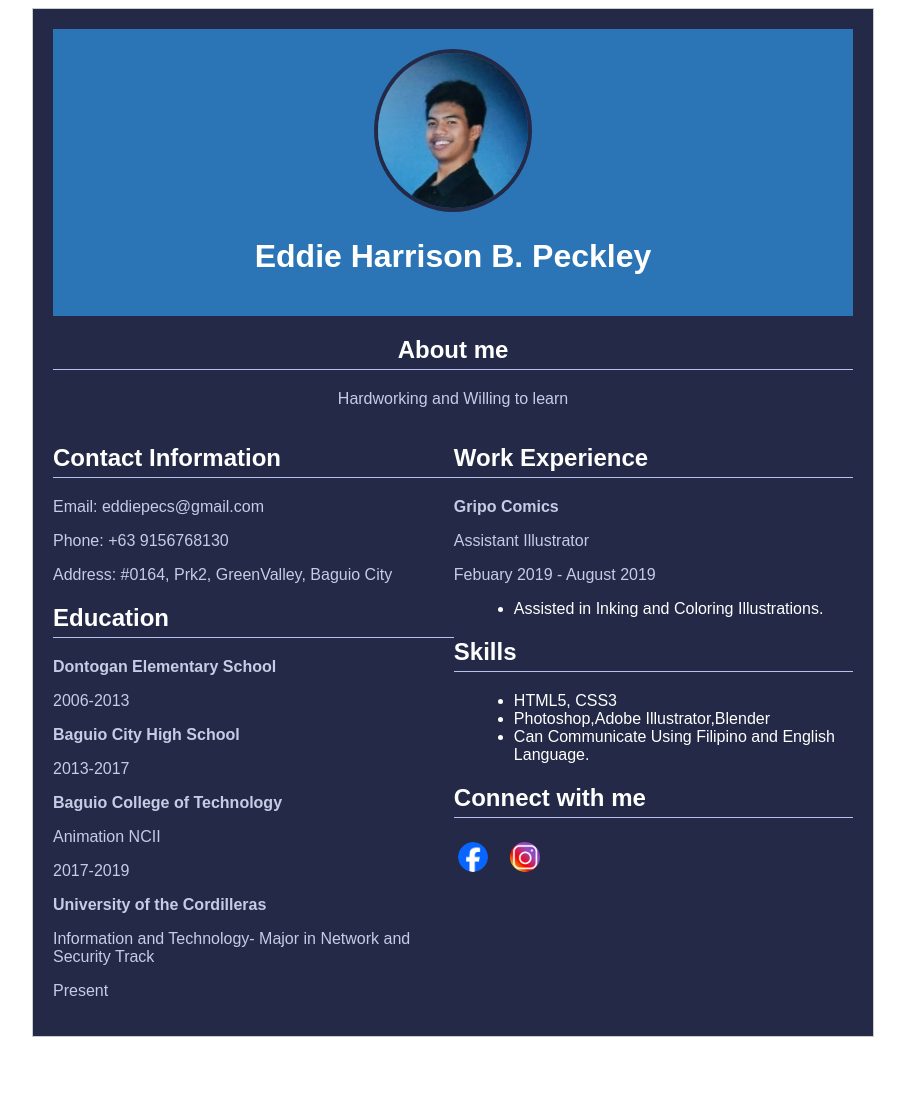
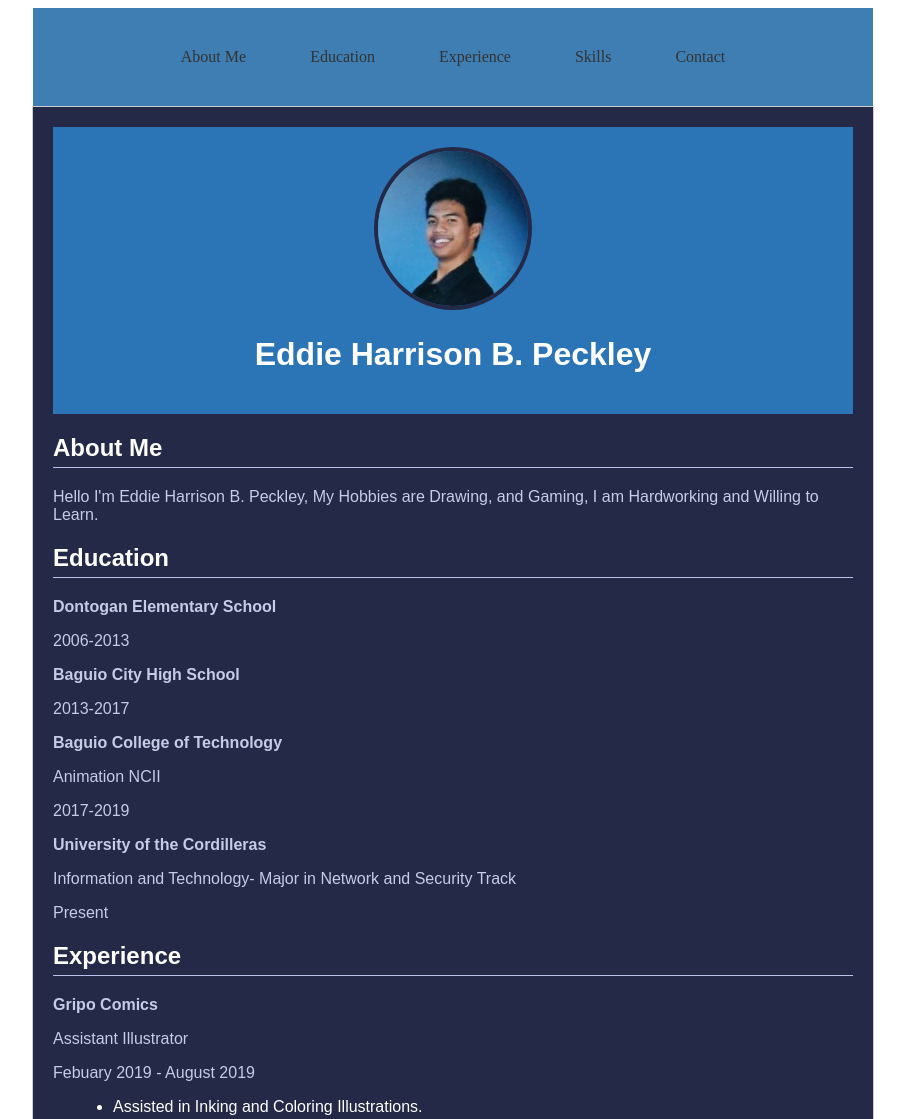
Before and after one commit to Eddiepecs/Peckley_Eddie-MyResume, a plain HTML site: page index.html in a window 1280 px wide. Shown: the top 1119 px of the page, without its empty margins (187-1092 px from the left). Before the commit the page ends 1045 px from the top, so only its background shows below. Drawn offline with Linux system fonts and the light colour scheme.

Commit message:
Update index.html

```diff
--- a/index.html
+++ b/index.html
@@ -7,27 +7,27 @@
   <script defer src="script.js"></script>
 </head>
 <body>
+  <nav>
+    <ul>
+        <li><a href="#about">About Me</a></li>
+        <li><a href= "#education">Education</a></li>
+        <li><a href="#experience">Experience</a></li>
+        <li><a href="#skills">Skills</a></li>
+        <li><a href="#contact">Contact</a></li>
+    </ul>
+  </nav>
   <div class="resume">
     <header>
       <img src="profile.jpg" alt="Profile Picture">
       <h1>Eddie Harrison B. Peckley</h1>
     </header>
 
-      <section class="About">
-        <h2>About me</h2>
-        <p>Hardworking and Willing to learn</p>
+    <section id="about">
+      <h2>About Me</h2>
+      <p>Hello I'm Eddie Harrison B. Peckley, My Hobbies are Drawing, and  Gaming, I am Hardworking and Willing to Learn. </p>
   </section>
 
-    <div class="content">
-      <section class="left-column">
-        <section class="contact">
-          <h2>Contact Information</h2>
-          <p>Email: eddiepecs@gmail.com</p>
-          <p>Phone: +63 9156768130</p>
-          <p>Address: #0164, Prk2, GreenValley, Baguio City</p>
-        </section>
-
-        <section class="education">
+  <section id="education">
       <h2>Education</h2>
       <p><strong>Dontogan Elementary School</strong></p>
         <p>2006-2013</p>
@@ -40,11 +40,9 @@
         <p>Information and Technology- Major in Network and Security Track</p>
         <p>Present</p>
   </section>
-      </section>
 
-      <section class="right-column">
-        <section class="experience">
-          <h2>Work Experience</h2>
+  <section id="experience">
+      <h2>Experience</h2>
       <p><strong>Gripo Comics</strong></p>
         <p>Assistant Illustrator</p>
         <p>Febuary 2019 - August 2019</p>
@@ -53,13 +51,20 @@
         </ul>
   </section>
 
-        <section class="skills">
+  <section id="skills">
       <h2>Skills</h2>
       <ul>
           <li>HTML5, CSS3</li>
           <li>Photoshop,Adobe Illustrator,Blender</li>
           <li>Can Communicate Using Filipino and English Language.</li>
         </ul>
+  </section>
+
+  <section id="contact">
+      <h2>Contact</h2>
+      <p>Email: eddiepecs@gmail.com</p>
+      <p>Phone: +63 9156768130</p>
+      <p>Address: #0164, Prk2, GreenValley, Baguio City</p>
   </section>
 
         <section class="social-links">
@@ -70,6 +75,10 @@
           <a href="https://www.instagram.com/black_noodles_/" target="_blank">
             <img src="IG icon.png"/>
           </a>
+
+
+
+
         </section>
       </section>
     </div>
```
Lines whose indentation alone changed are shown as unchanged.
